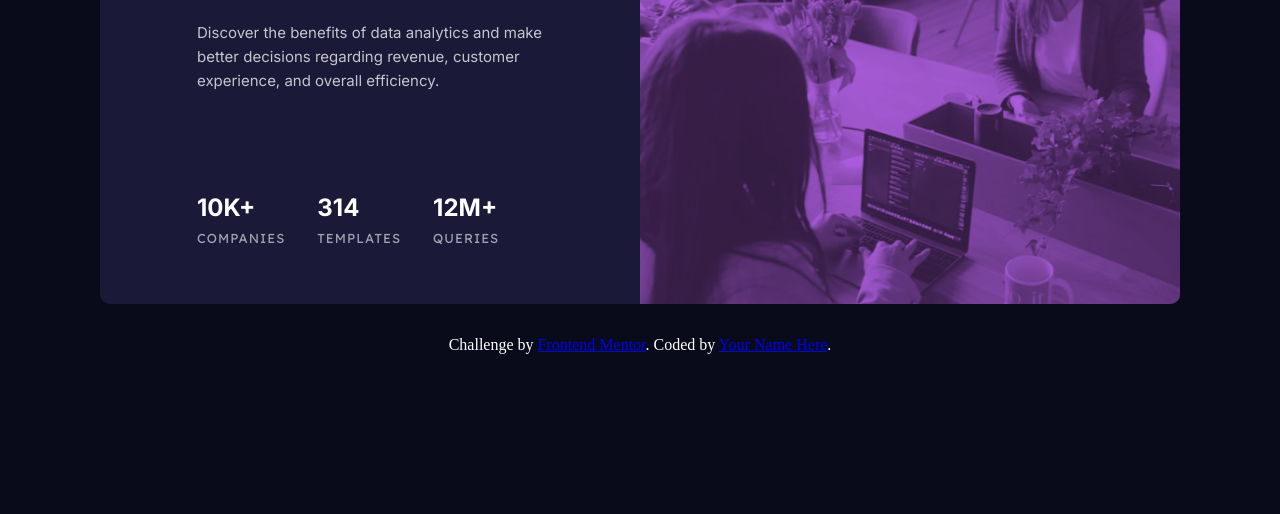
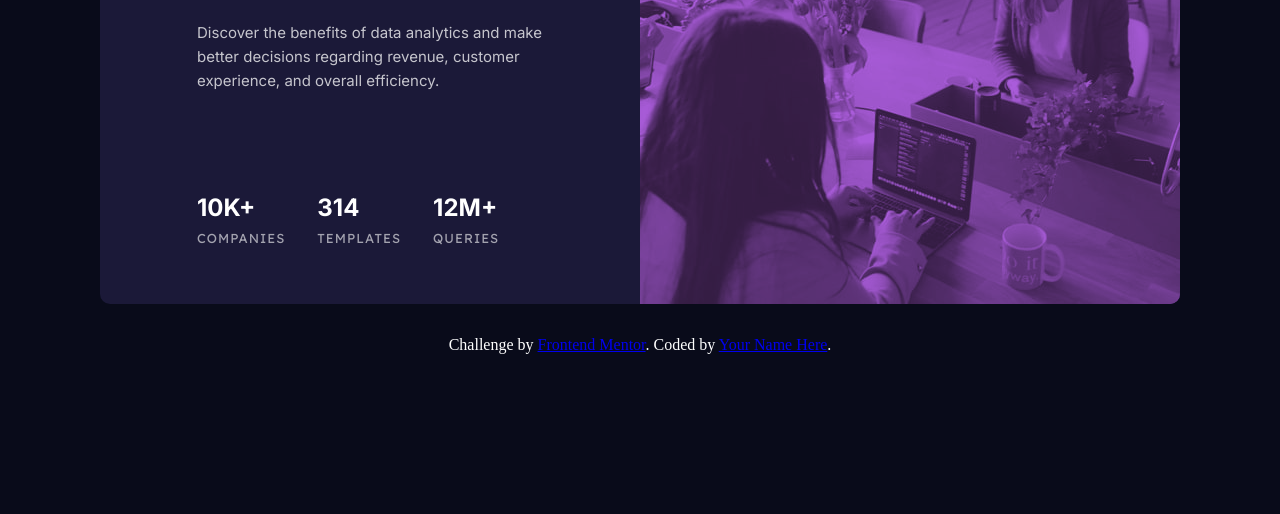
Before and after one commit to JoseEliasMorales/Stats-preview-card-componen, a plain HTML site: page index.html in a window 1280 px wide. Shown: the part 302-816 px from the top of the page. Drawn offline with Linux system fonts and the light colour scheme.

Commit message:
fixed image

```diff
--- a/index.html
+++ b/index.html
@@ -10,9 +10,10 @@
 <body>
   <main>
     <div class="card">
-      <div class="card__imageBox">
-        <img src="./images/image-header-mobile.jpg" alt="" class="card__image">
-      </div>
+      <picture class="card__imageBox">
+        <source media="(min-width: 992px)" srcset="./images/image-header-desktop.jpg">
+        <img src="./images/image-header-mobile.jpg" alt="We help grow your business" class="card__image">
+      </picture>
       <div class="card__description">
         <div class="card__boxTitleParragraph">
           <h1 class="card__title">Get <span class="card__titleWord">insights</span> that help your business grow.</h1>
```
